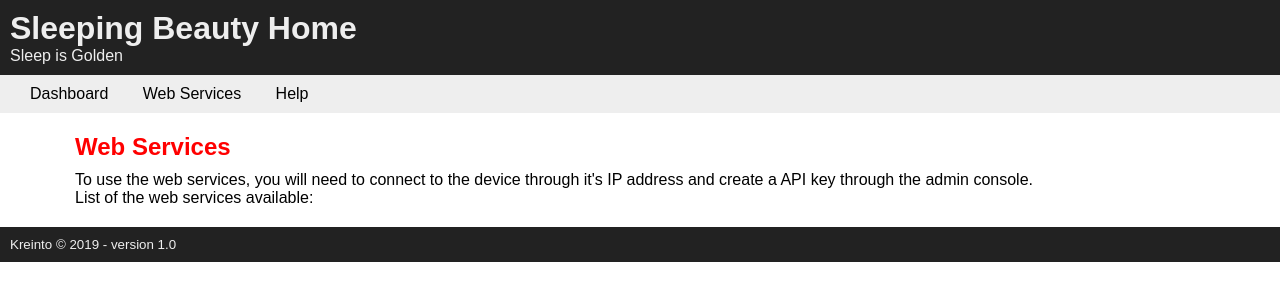
After one commit to nicolasrabier/sleeping-beauty, a Flask app: template templates/webservices.html in a window 1280 px wide. The commit adds this page. Shown: the top 301 px of the page. Run offline with Flask 2, Linux system fonts and the light colour scheme; the template is opened without the code that fills it, so the values that code supplies are empty.

Commit message:
template extension

```diff
--- a/static/css/template.css
+++ b/static/css/template.css
@@ -27,6 +27,13 @@ nav li a{
 section{
     margin:20px 75px;
 }
+section li{
+    list-style:none;
+    padding: 10px;
+}
+section li a{
+    padding:10px;
+}
 h2{
     margin:10px 0px;
     color:red;
--- a/templates/index.html
+++ b/templates/index.html
@@ -13,21 +13,15 @@
 	</header>
 	<nav>
 		<ul>
-			<li><a href="">Dashboard</a></li>
-			<li><a href="">Web Services</a></li>
-			<li><a href="">Help</a></li>
+			<li><a href="{{ url_for('dashboard') }}">Dashboard</a></li>
+			<li><a href="{{ url_for('webservices') }}">Web Services</a></li>
+			<li><a href="{{ url_for('help') }}">Help</a></li>
 		</ul>
 	</nav>
-	<section>
-		<h2>Dashboard</h2>
-		<ul>
-			<li><a href="">Start/Stop Monitoring</a></li>
-			<li><a href="">Turn Volume Down</a></li>
-			<li><a href="">Turn Volume Up</a></li>
-			<li><a href="">Switch Off Sleeping Beauty</a></li>
-			<li><a href="/v1/status">Status</a></li>
-		</ul>
-	</section>
+
+	{% block content %}
+    {% endblock %}
+
 	<footer>
 		<a href="https://kreinto.com">Kreinto</a> &copy; 2019 - version 1.0
 	</footer>
--- /dev/null
+++ b/templates/webservices.html
@@ -0,0 +1,21 @@
+<!DOCTYPE html>
+<html lang="en" dir="ltr">
+<head>
+<meta charset="utf-8">
+<title>Sleeping Beauty Home</title>
+<link rel="stylesheet"
+	href="{{ url_for('static', filename='css/template.css') }}">
+</head>
+<body>
+    {% extends "index.html" %}
+    {% block content %}
+
+    <section>
+        <h2>Web Services</h2>
+        <p>To use the web services, you will need to connect to the device through it's IP address and create a API key through the admin console.</p>
+        <p>List of the web services available:</p>
+    </section>
+
+    {% endblock %}
+</body>
+</html>
```
Also changed, not shown: templates/dashboard.html (added, +26 -0 lines), templates/help.html (added, +20 -0 lines).
